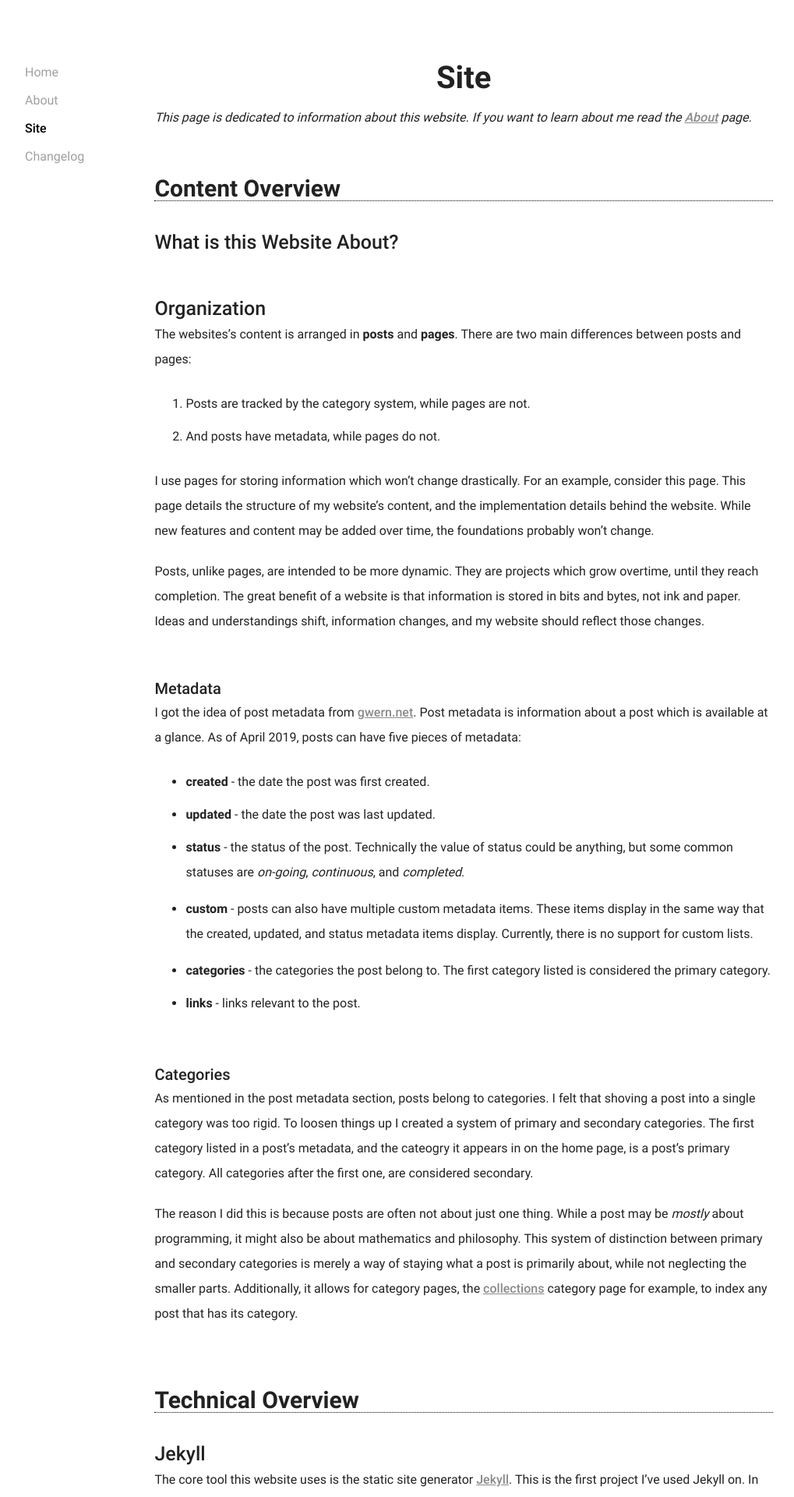
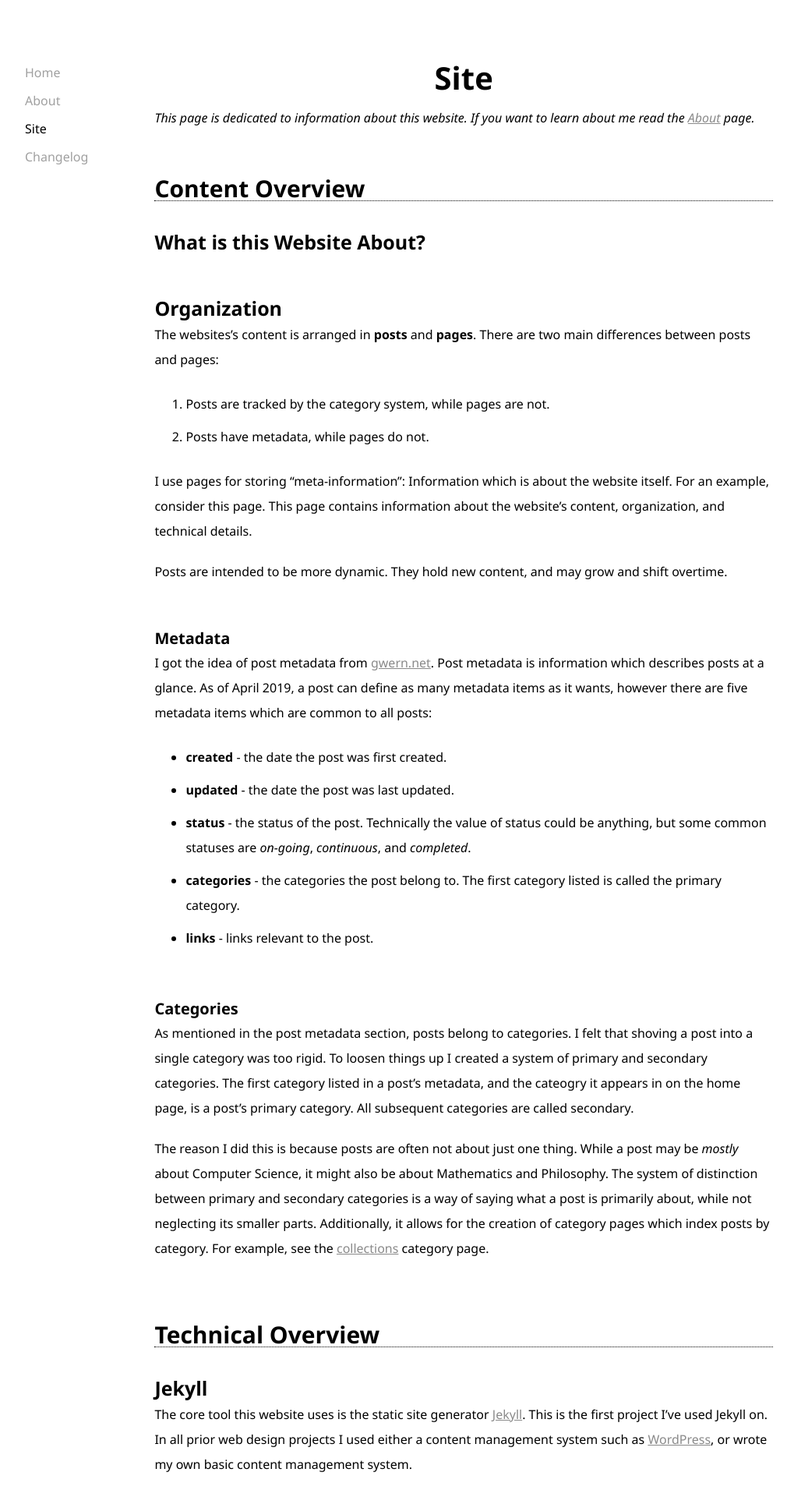
Before and after one commit to stephencz/old-stephencz-com, a Jekyll site: the page built from site.md, in a window 1280 px wide. Shown: the top 1920 px of the page at 78% size, without its empty margins (128-1147 px from the left). Built offline with Jekyll 4.4.1, drawn with Linux system fonts in a browser that asks for light colours; nearby versions of some CDN libraries.

Commit message:
Began work on a table of contents for post, changed body text to pure black, dropped the custom font in favor of a web safe font stack, and remove mathjax for now.

```diff
--- a/_layouts/default.html
+++ b/_layouts/default.html
@@ -35,9 +35,5 @@
         </div>
     </div>
 
-
-    <script type="text/javascript" async
-        src="https://cdnjs.cloudflare.com/ajax/libs/mathjax/2.7.5/config/TeX-MML-AM_CHTML-full.js">
-    </script>
 </body>
 </html>
--- a/assets/css/base.scss
+++ b/assets/css/base.scss
@@ -1,51 +1,14 @@
 ---
 ---
-
-@font-face
-{
-    font-family: 'Roboto';
-    font-style: normal;
-    font-weight: 300;
-    src: local('Roboto Light'), local('Roboto-Light'), url(https://fonts.gstatic.com/s/roboto/v18/KFOlCnqEu92Fr1MmSU5fBBc4.woff2) format('woff2');
-    unicode-range: U+0000-00FF, U+0131, U+0152-0153, U+02BB-02BC, U+02C6, U+02DA, U+02DC, U+2000-206F, U+2074, U+20AC, U+2122, U+2191, U+2193, U+2212, U+2215, U+FEFF, U+FFFD;
-}
-
-@font-face
-{
-    font-family: 'Roboto';
-    font-style: normal;
-    font-weight: 400;
-    src: local('Roboto'), local('Roboto-Regular'), url(https://fonts.gstatic.com/s/roboto/v18/KFOmCnqEu92Fr1Mu4mxK.woff2) format('woff2');
-    unicode-range: U+0000-00FF, U+0131, U+0152-0153, U+02BB-02BC, U+02C6, U+02DA, U+02DC, U+2000-206F, U+2074, U+20AC, U+2122, U+2191, U+2193, U+2212, U+2215, U+FEFF, U+FFFD;
-}
-
-@font-face
-{
-  font-family: 'Roboto';
-  font-style: normal;
-  font-weight: 500;
-  src: local('Roboto Medium'), local('Roboto-Medium'), url(https://fonts.gstatic.com/s/roboto/v18/KFOlCnqEu92Fr1MmEU9fBBc4.woff2) format('woff2');
-  unicode-range: U+0000-00FF, U+0131, U+0152-0153, U+02BB-02BC, U+02C6, U+02DA, U+02DC, U+2000-206F, U+2074, U+20AC, U+2122, U+2191, U+2193, U+2212, U+2215, U+FEFF, U+FFFD;
-}
-
-@font-face
-{
-    font-family: 'Roboto';
-    font-style: normal;
-    font-weight: 700;
-    src: local('Roboto Bold'), local('Roboto-Bold'), url(https://fonts.gstatic.com/s/roboto/v18/KFOlCnqEu92Fr1MmWUlfBBc4.woff2) format('woff2');
-    unicode-range: U+0000-00FF, U+0131, U+0152-0153, U+02BB-02BC, U+02C6, U+02DA, U+02DC, U+2000-206F, U+2074, U+20AC, U+2122, U+2191, U+2193, U+2212, U+2215, U+FEFF, U+FFFD;
-}
-
 $collapse-size:  850px;
 
 $bg-color: #fff;
 
-$font-stack: 'Roboto', sans-serif;
+$font-stack: "Segoe UI", Segoe, Tahoma, Geneva, sans-serif;
 $font-size: 1.6em;
 $line-height: 2em;
 
-$font-color: #222222;
+$font-color: #000000;
 $meta-color: #a0a0a0;
 $link-color: #8a8a8a;
 $hover-color: #cacaca;
@@ -80,7 +43,7 @@
 }
 
 h1, h2 { font-weight: 700; }
-h3, h4, h5, h6 {font-weight: 500; }
+h3, h4, h5, h6 {font-weight: 700; }
 
 h1{ font-size: $h1-size; }
 h2{ font-size: $h2-size; }
@@ -112,8 +75,6 @@
     color: $hover-color;
 }
 
-
-
 @import "sidebar";
 @import "post";
 
--- a/site.md
+++ b/site.md
@@ -22,30 +22,26 @@
 There are two main differences between posts and pages:
 
 1. Posts are tracked by the category system, while pages are not.
-2. And posts have metadata, while pages do not.
+2. Posts have metadata, while pages do not.
 
-I use pages for storing information which won't change drastically.
+I use pages for storing "meta-information": Information which is about the website itself.
 For an example, consider this page.
-This page details the structure of my website's content, and the implementation details behind the website.
-While new features and content may be added over time, the foundations probably won't change.
+This page contains information about the website's content, organization, and technical details.
 
-Posts, unlike pages, are intended to be more dynamic.
-They are projects which grow overtime, until they reach completion.
-The great benefit of a website is that information is stored in bits and bytes, not ink and paper.
-Ideas and understandings shift, information changes, and my website should reflect those changes.
+Posts are intended to be more dynamic.
+They hold new content, and may grow and shift overtime.
 
 #### Metadata
 {:.margin-top-l}
 
 I got the idea of post metadata from [gwern.net](https://www.gwern.net).
-Post metadata is information about a post which is available at a glance.
-As of April 2019, posts can have five pieces of metadata:
+Post metadata is information which describes posts at a glance.
+As of April 2019, a post can define as many metadata items as it wants, however there are five metadata items which are common to all posts:
 
 * **created** - the date the post was first created.
 * **updated** - the date the post was last updated.
 * **status** - the status of the post. Technically the value of status could be anything, but some common statuses are *on-going*, *continuous*, and *completed*.
-* * **custom** - posts can also have multiple custom metadata items. These items display in the same way that the created, updated, and status metadata items display. Currently, there is no support for custom lists.
-* **categories** - the categories the post belong to. The first category listed is considered the primary category.
+* **categories** - the categories the post belong to. The first category listed is called the primary category.
 * **links** - links relevant to the post.
 
 #### Categories
@@ -55,12 +51,12 @@
 I felt that shoving a post into a single category was too rigid.
 To loosen things up I created a system of primary and secondary categories.
 The first category listed in a post's metadata, and the cateogry it appears in on the home page, is a post's primary category.
-All categories after the first one, are considered secondary.
+All subsequent categories are called secondary.
 
 The reason I did this is because posts are often not about just one thing.
-While a post may be *mostly* about programming, it might also be about mathematics and philosophy.
-This system of distinction between primary and secondary categories is merely a way of staying what a post is primarily about, while not neglecting the smaller parts.
-Additionally, it allows for category pages, the [collections](/categories/collections/) category page for example, to index any post that has its category.
+While a post may be *mostly* about Computer Science, it might also be about Mathematics and Philosophy.
+The system of distinction between primary and secondary categories is a way of saying what a post is primarily about, while not neglecting its smaller parts.
+Additionally, it allows for the creation of category pages which index posts by category. For example, see the [collections](/categories/collections/) category page.
 
 
 ## Technical Overview
```
Also changed, not shown: index.html (+4 -3 lines), _includes/toc.html (added), changelog.md.
